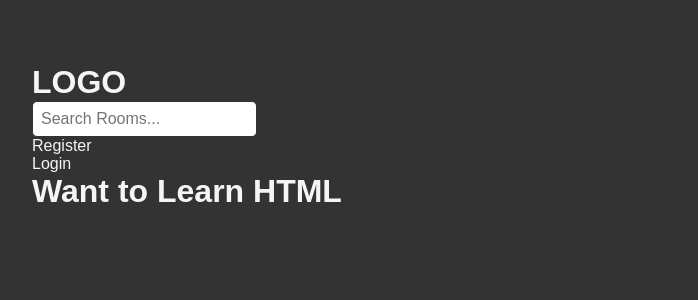
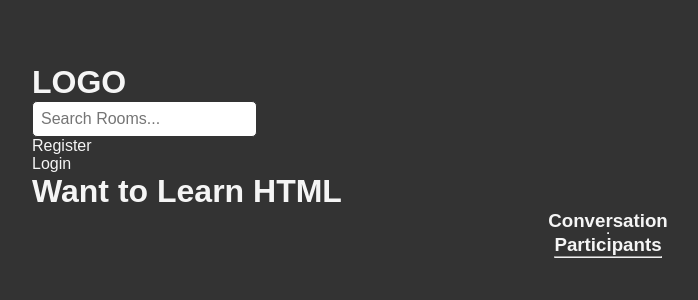
Before and after one commit to remilebeau/studybud, a Django app: page /room/3/ in a window 1280 px wide. Shown: the top 300 px of the page, without its empty margins (32-730 px from the left). Run offline with Django 5.2, Linux system fonts and the light colour scheme; data comes from the database, SQL or seed files in the repository; both versions use the stored data as it was after the commit.

Commit message:
added chat room messages CRUD features

```diff
--- a/studybud/base/models.py
+++ b/studybud/base/models.py
@@ -16,7 +16,7 @@ class Room(models.Model):
     topic = models.ForeignKey(Topic, on_delete=models.SET_NULL, null=True)
     name = models.CharField(max_length=200)
     description = models.TextField(null=True, blank=True)
-    # participants =
+    participants = models.ManyToManyField(User, related_name="participants", blank=True)
     updated = models.DateTimeField(auto_now=True)
     created = models.DateTimeField(auto_now_add=True)
 
--- a/studybud/base/static/base/style.css
+++ b/studybud/base/static/base/style.css
@@ -28,6 +28,13 @@ body {
   border-radius: var(--BORDERRADIUS);
 }
 
+main {
+  display: flex;
+  flex-direction: column;
+  align-items: center;
+  justify-content: center;
+}
+
 a {
   color: var(--FONTCOLOR);
   text-decoration: none;
@@ -54,24 +61,11 @@ input {
   font-size: inherit;
 }
 
-/* .grid__container {
-  display: grid;
-  grid-template-columns: 1fr 3fr;
-  grid-template:
-    "hd hd hd hd"
-    "sb mn mn mn"
-    "sb mn mn mn"
-    / 1fr 3fr;
+button {
+  padding: 0.5rem;
+  border: none;
+  border-radius: var(--BORDERRADIUS);
+  font-size: inherit;
+  background-color: var(--BORDERCOLOR);
+  color: var(--FONTCOLOR);
 }
-
-.header {
-  grid-area: hd;
-}
-
-.sidebar {
-  grid-area: sb;
-}
-
-.main {
-  grid-area: mn;
-} */
--- a/studybud/base/templates/base/room.html
+++ b/studybud/base/templates/base/room.html
@@ -1,3 +1,40 @@
 {% extends "main.html" %} {% block content %}
 <h1>{{ room.name }}</h1>
+
+<p>{{ room.description }}</p>
+
+<main>
+    <h3>Conversation</h3>
+    <hr>
+
+    {% for message in room_messages %}
+    <article>
+        {% if request.user == message.user %}
+        <a href="{% url 'delete-message' message.id %}">Delete</a>
+        {% endif %}
+        <small>@{{message.user}} {{message.created|timesince}} ago</small>
+        <p>{{message.body}}</p>
+        <hr>
+    </article>
+    {% endfor %}
+
+    {%if request.user.is_authenticated%}
+    {% comment %} form to add a message {% endcomment %}
+    <form action="" method="POST" > {% csrf_token %} {{form.as_p}}
+
+        <input type="text" name="body" placeholder="Write a message...">
+
+    </form>
+
+    {% endif %}
+
+    {% comment %} display participants {% endcomment %}
+    <section>
+        <h3>Participants</h3>
+        <hr>
+        {% for participant in participants %}
+        <p>@{{participant.username}}</p>
+        {% endfor %}
+    </section>
+</main>
 {% endblock %}
--- a/studybud/base/urls.py
+++ b/studybud/base/urls.py
@@ -10,4 +10,5 @@ urlpatterns = [
     path("create-room/", views.createRoom, name="create-room"),
     path("update-room/<str:pk>/", views.updateRoom, name="update-room"),
     path("delete-room/<str:pk>/", views.deleteRoom, name="delete-room"),
+    path("delete-message/<str:pk>/", views.deleteMessage, name="delete-message"),
 ]
--- a/studybud/base/views.py
+++ b/studybud/base/views.py
@@ -5,7 +5,7 @@ from django.db.models import Q
 from django.contrib.auth.models import User
 from django.contrib.auth import authenticate, login, logout
 from django.contrib.auth.forms import UserCreationForm
-from .models import Room, Topic
+from .models import Room, Topic, Message
 from .forms import RoomForm
 
 
@@ -77,7 +77,21 @@ def home(request):
 
 def room(request, pk):
     room = Room.objects.get(id=pk)
-    context = {"room": room}
+    room_messages = room.message_set.all().order_by("-created")
+    participants = room.participants.all()
+
+    if request.method == "POST":
+        message = Message.objects.create(
+            user=request.user, room=room, body=request.POST.get("body")
+        )
+        room.participants.add(request.user)
+        return redirect("room", pk=room.id)
+
+    context = {
+        "room": room,
+        "room_messages": room_messages,
+        "participants": participants,
+    }
     return render(request, "base/room.html", context)
 
 
@@ -125,3 +139,18 @@ def deleteRoom(request, pk):
 
     context = {"obj": room}
     return render(request, "base/delete.html", context)
+
+
+@login_required(login_url="login")
+def deleteMessage(request, pk):
+    message = Message.objects.get(id=pk)
+
+    if request.user != message.user:
+        return redirect("home")
+
+    if request.method == "POST":
+        message.delete()
+        return redirect("home")
+
+    context = {"obj": message}
+    return render(request, "base/delete.html", context)
```
Also changed, not shown: studybud/base/migrations/0003_alter_room_options_room_participants.py (added), studybud/db.sqlite3.
